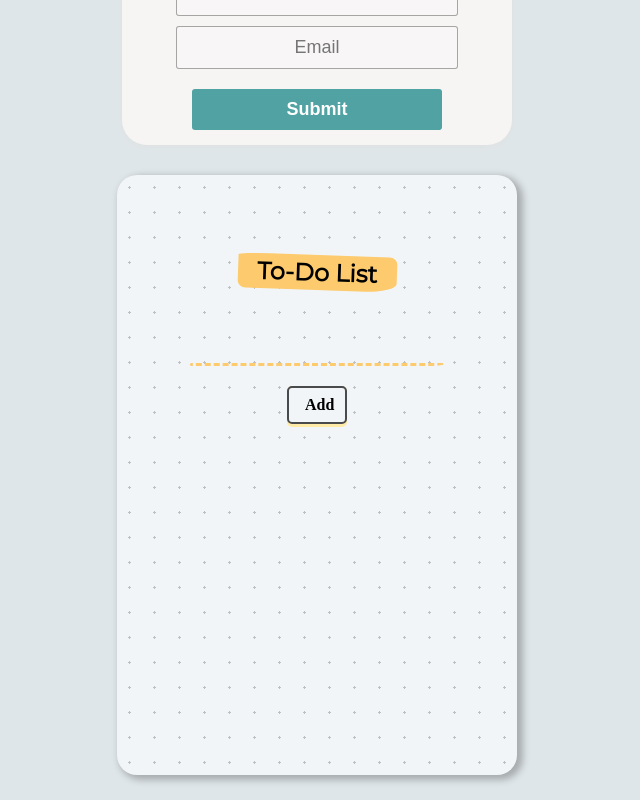
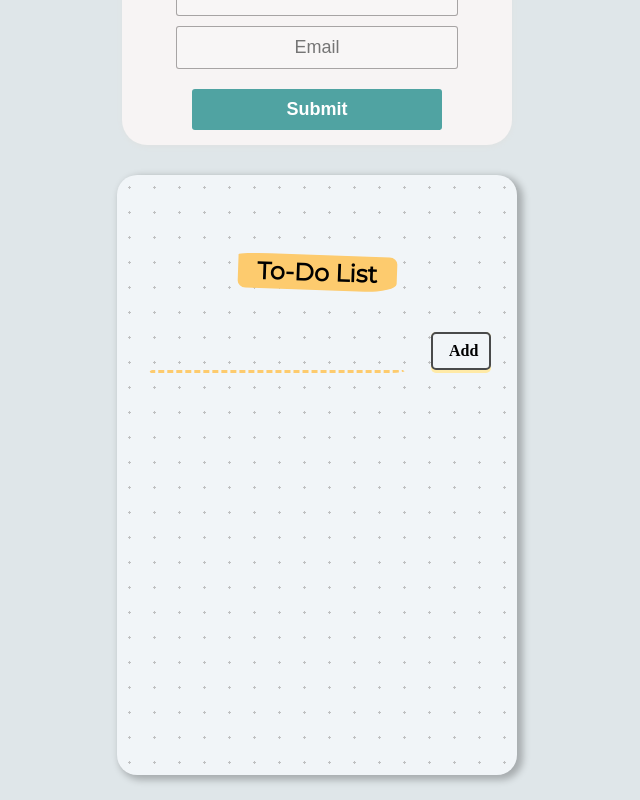
Before and after one commit to RAUNAK-PANDEY/React-Practise, a React app: page / in a window 1280 px wide. Shown: the part 6326-7126 px from the top of the page, without its empty margins (323-963 px from the left). Built offline with nearby package versions, Linux system fonts and the light colour scheme.

Commit message:
initial commit

```diff
--- a/public/styles.css
+++ b/public/styles.css
@@ -299,6 +299,9 @@ tr td {
   /* margin-bottom: 20px; */
 }
 
+.todoform {
+  display: flex;
+}
 .todobutton {
   padding: 0;
   border: none;
--- /dev/null
+++ b/src/components/InputArea.jsx
@@ -0,0 +1,32 @@
+import React, { useState } from "react";
+
+function InputArea(props) {
+  const [inputText, setInputText] = useState("");
+
+  function handleChange(event) {
+    const newValue = event.target.value;
+    setInputText(newValue);
+  }
+
+  return (
+    <div className="todoform">
+      <input
+        className="todoinput"
+        onChange={handleChange}
+        type="text"
+        value={inputText}
+      />
+      <button
+        className="todobutton"
+        onClick={() => {
+          props.onAdd(inputText);
+          setInputText("");
+        }}
+      >
+        <span>Add</span>
+      </button>
+    </div>
+  );
+}
+
+export default InputArea;
--- /dev/null
+++ b/src/components/ToDoItemLi.jsx
@@ -0,0 +1,14 @@
+import React from "react";
+
+function ToDoItemLi(props) {
+  return (
+    <div
+      onClick={() => {
+        props.onChecked(props.id);
+      }}
+    >
+      <li className="todoli">{props.text}</li>
+    </div>
+  );
+}
+export default ToDoItemLi;
--- a/src/components/TodoList.jsx
+++ b/src/components/TodoList.jsx
@@ -1,19 +1,34 @@
 import React, { useState } from "react";
-
+import ToDoItemLi from "./ToDoItemLi";
+import InputArea from "./InputArea";
 function TodoList() {
-  const [inputText, setInputText] = useState("");
   const [items, setItems] = useState([]);
 
-  function handleChange(event) {
-    const newValue = event.target.value;
-    setInputText(newValue);
-  }
-
-  function addItem() {
+  function addItem(inputText) {
     setItems((prevItems) => {
       return [...prevItems, inputText];
     });
-    setInputText("");
+  }
+
+  //CHALLENGE: I have extracted the Input Area, including the <input> and
+  //<button> elements into a seperate Component called InputArea.
+  //Your job is to make the app work as it did before but this time with the
+  //InputArea as a seperate Component.
+
+  // DO NOT: Modify the ToDoItem.jsx
+  // DO NOT: Move the input/button elements back into the App.jsx
+
+  //Hint 1: You will need to think about how to manage the state of the input element
+  //in InputArea.jsx.
+  //Hint 2: You will need to think about how to pass the input value back into
+  //the addItem() function in App.jsx.
+
+  function deleteItem(id) {
+    setItems((prevItems) => {
+      return prevItems.filter((item, index) => {
+        return index !== id;
+      });
+    });
   }
 
   return (
@@ -21,21 +36,16 @@ function TodoList() {
       <div className="todoheading">
         <h1>To-Do List</h1>
       </div>
-      <div className="todoform">
-        <input
-          className="todoinput"
-          onChange={handleChange}
-          type="text"
-          value={inputText}
-        />
-        <button className="todobutton" onClick={addItem}>
-          <span>Add</span>
-        </button>
-      </div>
+      <InputArea onAdd={addItem} />
       <div>
         <ul>
-          {items.map((todoItem) => (
-            <li className="todoli">{todoItem}</li>
+          {items.map((todoItem, index) => (
+            <ToDoItemLi
+              key={index}
+              id={index}
+              text={todoItem}
+              onChecked={deleteItem}
+            />
           ))}
         </ul>
       </div>
```
